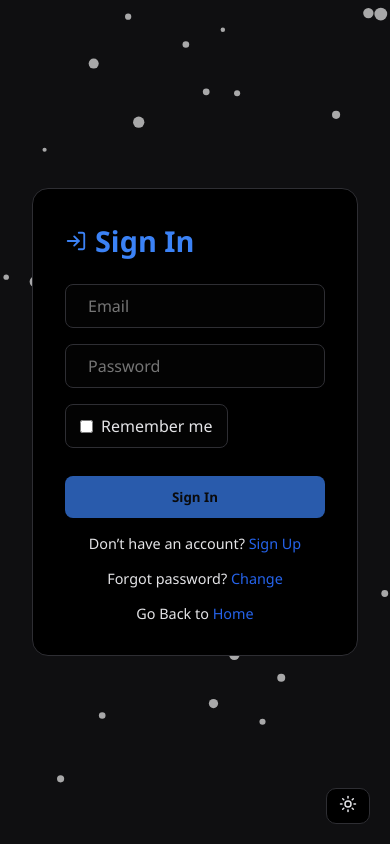
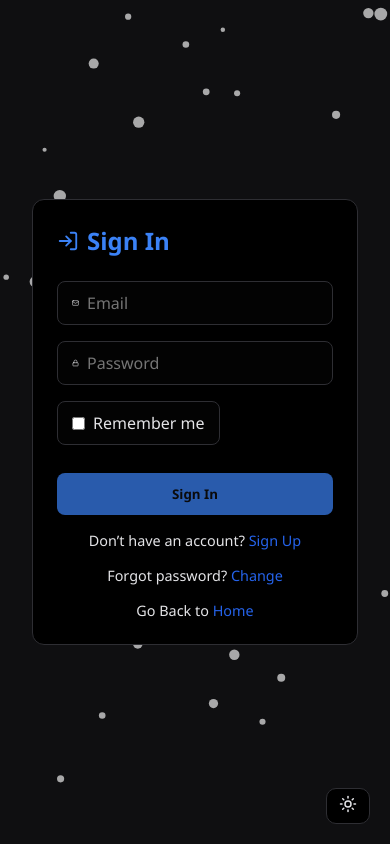
Before and after one commit to Vinoth82003/rich-blog-editor, a Next.js app: page /signin in a window 390 px wide. Built offline with nearby package versions, Linux system fonts and the light colour scheme.

Commit message:
Addedd animation

```diff
--- a/src/styles/Auth.module.css
+++ b/src/styles/Auth.module.css
@@ -38,7 +38,7 @@
   border: 1px solid var(--card-border);
 }
 
-.authContainer form label.checkbox{
+.authContainer form label.checkbox {
   display: inline-flex;
   cursor: pointer;
 }
@@ -50,6 +50,14 @@
   outline: none;
   color: inherit;
   font-size: 1rem;
+}
+
+.authContainer input {
+  transition: border-color 0.2s, background-color 0.2s;
+}
+.authContainer input:focus {
+  border-color: #3b82f6;
+  background-color: rgba(59, 130, 246, 0.05);
 }
 
 .authContainer button {
@@ -90,3 +98,35 @@
   opacity: 0.7;
   cursor: not-allowed;
 }
+
+.authContainer button:hover {
+  background: #2563eb; /* Slightly darker blue */
+}
+
+.authContainer button:focus-visible {
+  outline: 2px solid #93c5fd;
+  outline-offset: 2px;
+}
+
+.authContainer button {
+  transition: background 0.3s ease;
+}
+
+.authCard {
+  transition: transform 0.3s ease, box-shadow 0.3s ease;
+}
+.authCard:hover {
+  transform: translateY(-2px);
+  box-shadow: 0 6px 20px rgba(0, 0, 0, 0.2);
+}
+
+@media (max-width: 480px) {
+  .authCard {
+    padding: 24px;
+    border-radius: 12px;
+  }
+
+  .authCard h2 {
+    font-size: 1.5rem;
+  }
+}
```
